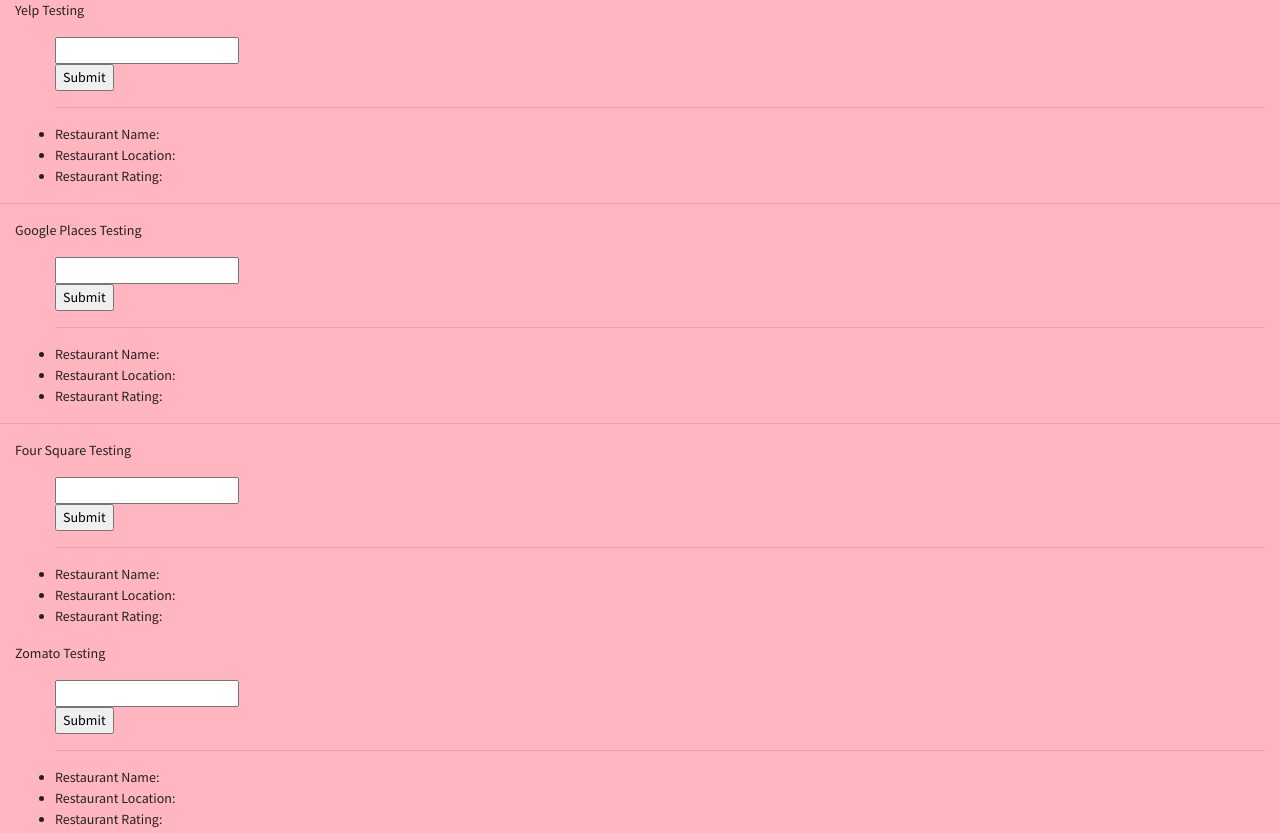
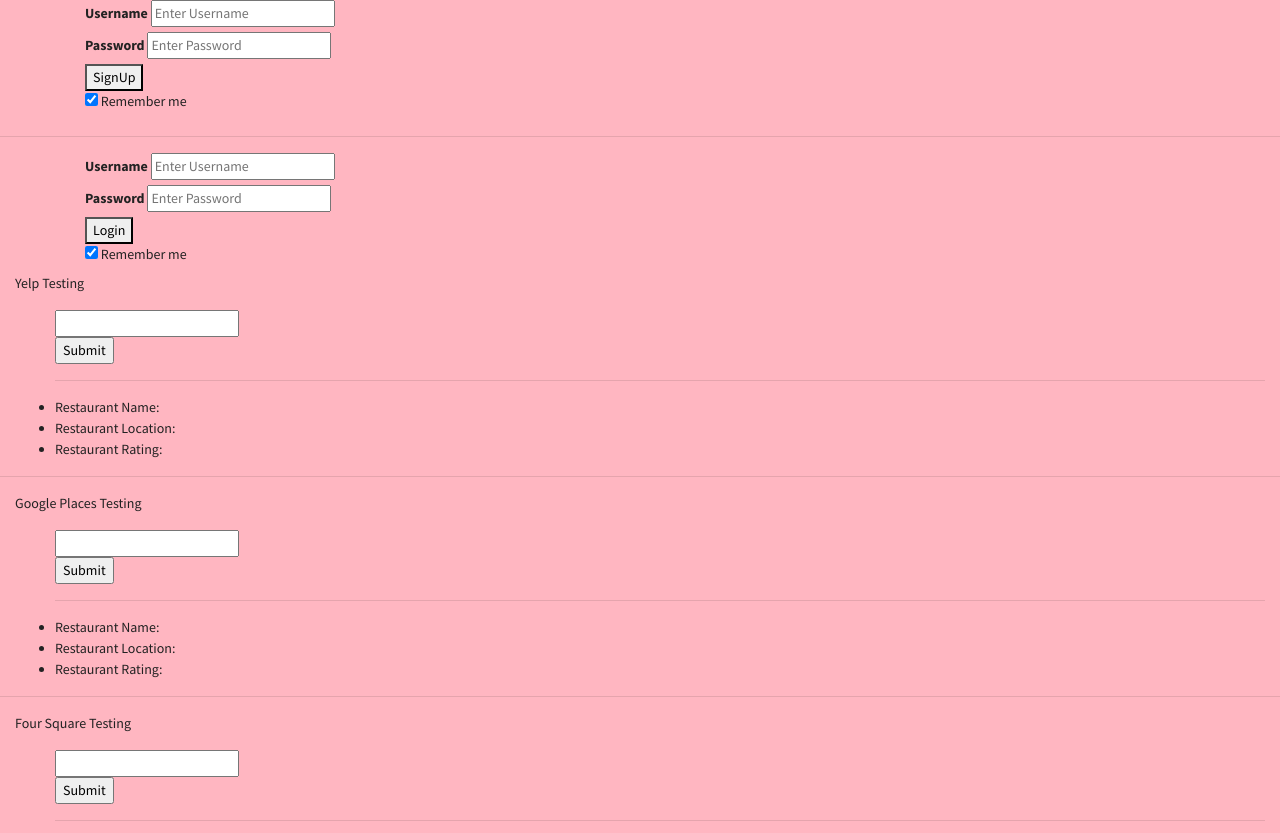
Before and after one commit to Kevin101Zhang/aTrueFoodie, a website: page public/index.html in a window 1280 px wide. Shown: the top 833 px of the page. Drawn offline with nearby package versions, Linux system fonts and the light colour scheme.

Commit message:
DOMforLogin

```diff
--- a/public/index.html
+++ b/public/index.html
@@ -23,6 +23,36 @@
 </head>
 
 <body style="background-color: lightpink">
+
+    <div class="container">
+        <label for="uname"><b>Username</b></label>
+        <input id="uname" type="text" placeholder="Enter Username" name="uname" required>
+        <br>
+        <label for="psw"><b>Password</b></label>
+        <input id="psw" type="password" placeholder="Enter Password" name="psw" required>
+        <br>
+        <button id="signUpSubmit" type="submit">SignUp</button>
+        <br>
+        <label>
+            <input type="checkbox" checked="checked" name="remember"> Remember me
+        </label>
+    </div>
+
+    <hr>
+
+    <div class="container">
+        <label for="uname"><b>Username</b></label>
+        <input id="loginuname" type="text" placeholder="Enter Username" name="uname" required>
+        <br>
+        <label for="psw"><b>Password</b></label>
+        <input id="loginpsw" type="password" placeholder="Enter Password" name="psw" required>
+        <br>
+        <button id="loginSubmit" type="submit">Login</button>
+        <br>
+        <label>
+            <input type="checkbox" checked="checked" name="remember"> Remember me
+        </label>
+    </div>
 
     <div class="container-fluid" id="yelp">
         <p>Yelp Testing</p>
```
